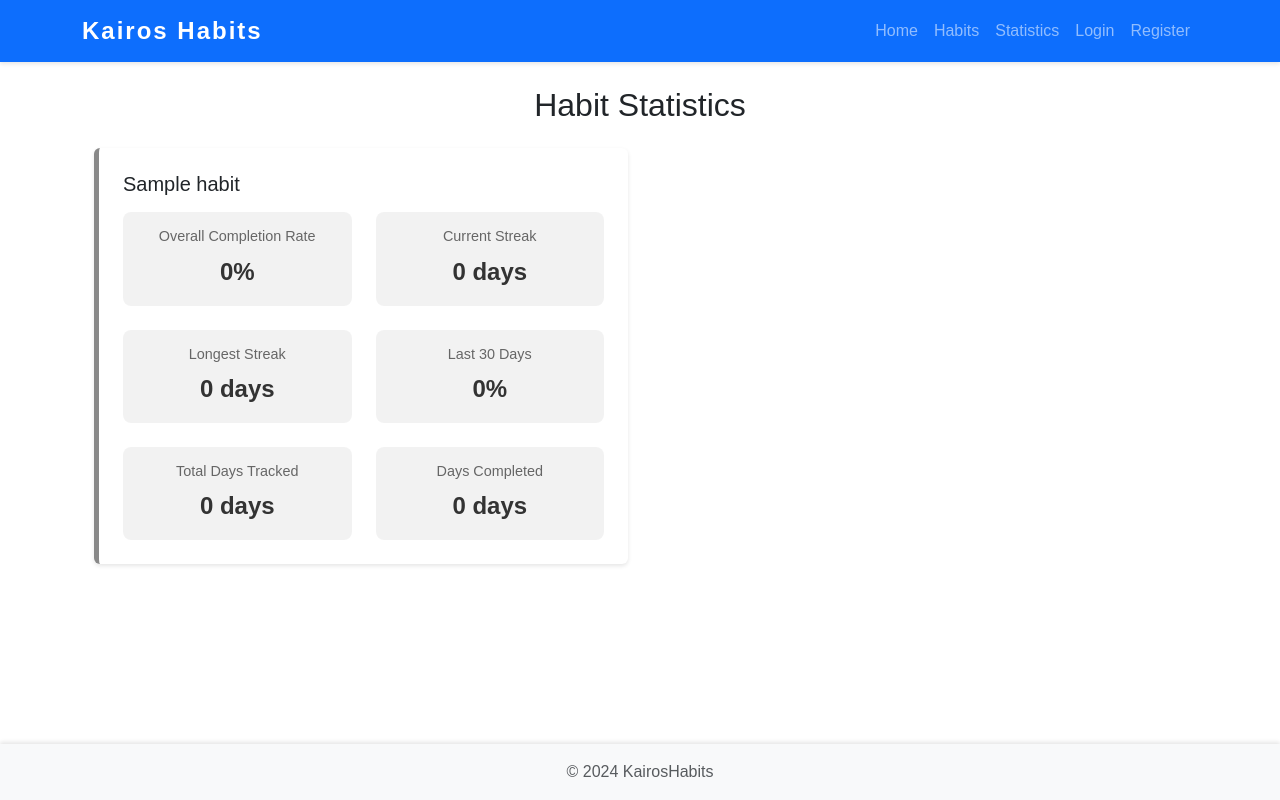
After one commit to spxrq/KairosHabits, a Flask app: page /stats in a window 1280 px wide. The commit adds this page. Run offline with Flask 3, Linux system fonts and the light colour scheme; the visitor is signed in with stand-in values (Sample User, id 1); tables that the repository leaves empty hold one stand-in row (values such as "Sample post").

Commit message:
Added habit statistics functionality

```diff
--- a/app.py
+++ b/app.py
@@ -156,9 +156,8 @@ def register():
         # Remember which user has logged in
         session["user_id"] = user.id
 
-        # If this is user ID 1, set up habits and backfill their data
-        if user.id == 1:
-            setup_and_backfill_user_one()
+        # If this is user ID 1, backfill their habit data
+        backfill_habit_data(user.id)
 
         # Redirect user to home page
         return redirect("/")
@@ -281,7 +280,8 @@ def index():
                          user=user,
                          weeks_data=weeks_data,
                          weeks_lived=weeks_lived,
-                         total_weeks=total_weeks)
+                         total_weeks=total_weeks,
+                         today=date.today())
 
 
 def calculate_weeks_lived(birthdate):
@@ -369,7 +369,7 @@ def setup_and_backfill_user_one():
     for habit in created_habits:
         new_logs = []
         for log_date in dates:
-            done = random() < 0.7  # 70% chance of being True
+            done = random.random() < 0.7  # 70% chance of being True
             log = HabitLog(
                 date=log_date,
                 done=done,
@@ -463,7 +463,8 @@ def habits():
             "habits.html",
             habits=habits,
             week_columns=week_columns,
-            current_year=current_year
+            current_year=current_year,
+            today=date.today()
         )
 
 
@@ -530,3 +531,82 @@ def toggle_habit_log():
 
     db.session.commit()
     return redirect(f"/habits?year={date.year}")
+
+
+def calculate_habit_stats(habit):
+    """Calculate statistics for a given habit"""
+    today = date.today()
+    logs = HabitLog.query.filter_by(habit_id=habit.id).order_by(HabitLog.date).all()
+
+    if not logs:
+        return {
+            'total_days': 0,
+            'completed_days': 0,
+            'completion_rate': 0,
+            'current_streak': 0,
+            'longest_streak': 0,
+            'last_30_days': 0
+        }
+
+    # Basic counts
+    completed_logs = [log for log in logs if log.done]
+    total_days = len(logs)
+    completed_days = len(completed_logs)
+    completion_rate = (completed_days / total_days * 100) if total_days > 0 else 0
+
+    # Calculate streaks
+    current_streak = 0
+    longest_streak = 0
+    temp_streak = 0
+
+    # Sort logs by date for streak calculation
+    sorted_logs = sorted(logs, key=lambda x: x.date, reverse=True)
+
+    # Calculate current streak
+    for log in sorted_logs:
+        if log.done:
+            current_streak += 1
+        else:
+            break
+
+    # Calculate longest streak
+    for log in sorted(logs, key=lambda x: x.date):
+        if log.done:
+            temp_streak += 1
+            longest_streak = max(longest_streak, temp_streak)
+        else:
+            temp_streak = 0
+
+    # Calculate last 30 days completion rate
+    thirty_days_ago = today - timedelta(days=30)
+    recent_logs = [log for log in logs if log.date >= thirty_days_ago]
+    completed_recent = len([log for log in recent_logs if log.done])
+    last_30_days_rate = (completed_recent / len(recent_logs) * 100) if recent_logs else 0
+
+    return {
+        'total_days': total_days,
+        'completed_days': completed_days,
+        'completion_rate': round(completion_rate, 1),
+        'current_streak': current_streak,
+        'longest_streak': longest_streak,
+        'last_30_days': round(last_30_days_rate, 1)
+    }
+
+@app.route("/stats")
+@login_required
+def stats():
+    """Show habit statistics"""
+    user = User.query.get(session["user_id"])
+    if user is None:
+        return redirect("/login")
+
+    habits = Habit.query.filter_by(user_id=user.id).all()
+
+    # Calculate statistics for each habit
+    habits_stats = {}
+    for habit in habits:
+        habits_stats[habit.id] = calculate_habit_stats(habit)
+
+    return render_template("stats.html",
+                         habits=habits,
+                         habits_stats=habits_stats)
--- a/static/style.css
+++ b/static/style.css
@@ -49,6 +49,13 @@ h1 {
 .week.current {
     background-color: #0056b3;
     border: 1px solid #003f7f;
+}
+
+/* Current week highlighting */
+.week.current-week {
+    border: 2px solid #F39C12;
+    box-shadow: 0 0 4px #F39C12;
+    z-index: 2;
 }
 
 /* Tooltip styling */
@@ -235,6 +242,13 @@ h1 {
     cursor: default;
 }
 
+/* Current day highlighting */
+.daily.current-day {
+    border: 2px solid #F39C12;
+    box-shadow: 0 0 4px #F39C12;
+    z-index: 2;
+}
+
 /* Delete Button */
 .delete-habit-form {
     position: absolute;
@@ -272,6 +286,39 @@ h1 {
 
 .card-body {
     padding: 1.5rem;
+}
+
+/* Statistics Page Styling */
+.stats-grid {
+    display: grid;
+    grid-template-columns: repeat(2, 1fr);
+    gap: 1.5rem;
+    margin-top: 1rem;
+}
+
+.stat-item {
+    text-align: center;
+    padding: 1rem;
+    background-color: rgba(0, 0, 0, 0.05);
+    border-radius: 8px;
+    transition: transform 0.2s;
+}
+
+.stat-item:hover {
+    transform: translateY(-2px);
+}
+
+.stat-item h6 {
+    color: #666;
+    margin-bottom: 0.5rem;
+    font-size: 0.9rem;
+}
+
+.stats-number {
+    font-size: 1.5rem;
+    font-weight: bold;
+    margin: 0;
+    color: #333;
 }
 
 /* Responsive Adjustments */
@@ -336,6 +383,11 @@ h1 {
         width: 6px;
         height: 6px;
     }
+
+    .stats-grid {
+        grid-template-columns: 1fr;
+        gap: 1rem;
+    }
 }
 
 /* Navigation Styling */
--- a/templates/layout.html
+++ b/templates/layout.html
@@ -26,6 +26,9 @@
                         <a class="nav-link" href="/habits">Habits</a>
                     </li>
                     <li class="nav-item">
+                        <a class="nav-link" href="/stats">Statistics</a>
+                    </li>
+                    <li class="nav-item">
                         <a class="nav-link" href="/login">Login</a>
                     </li>
                     <li class="nav-item">
--- /dev/null
+++ b/templates/stats.html
@@ -0,0 +1,54 @@
+{% extends "layout.html" %}
+
+{% block title %}
+    Statistics
+{% endblock %}
+
+{% block main %}
+<div class="container">
+    <h2 class="text-center mb-4">Habit Statistics</h2>
+
+    <div class="row">
+        {% for habit in habits %}
+        <div class="col-md-6 mb-4">
+            <div class="card" style="border-left: 5px solid {{ habit.background_color }};">
+                <div class="card-body">
+                    <h5 class="card-title">{{ habit.name }}</h5>
+                    <div class="stats-grid">
+                        <div class="stat-item">
+                            <h6>Overall Completion Rate</h6>
+                            <p class="stats-number">{{ habits_stats[habit.id]['completion_rate'] }}%</p>
+                        </div>
+
+                        <div class="stat-item">
+                            <h6>Current Streak</h6>
+                            <p class="stats-number">{{ habits_stats[habit.id]['current_streak'] }} days</p>
+                        </div>
+
+                        <div class="stat-item">
+                            <h6>Longest Streak</h6>
+                            <p class="stats-number">{{ habits_stats[habit.id]['longest_streak'] }} days</p>
+                        </div>
+
+                        <div class="stat-item">
+                            <h6>Last 30 Days</h6>
+                            <p class="stats-number">{{ habits_stats[habit.id]['last_30_days'] }}%</p>
+                        </div>
+
+                        <div class="stat-item">
+                            <h6>Total Days Tracked</h6>
+                            <p class="stats-number">{{ habits_stats[habit.id]['total_days'] }} days</p>
+                        </div>
+
+                        <div class="stat-item">
+                            <h6>Days Completed</h6>
+                            <p class="stats-number">{{ habits_stats[habit.id]['completed_days'] }} days</p>
+                        </div>
+                    </div>
+                </div>
+            </div>
+        </div>
+        {% endfor %}
+    </div>
+</div>
+{% endblock %}
```
